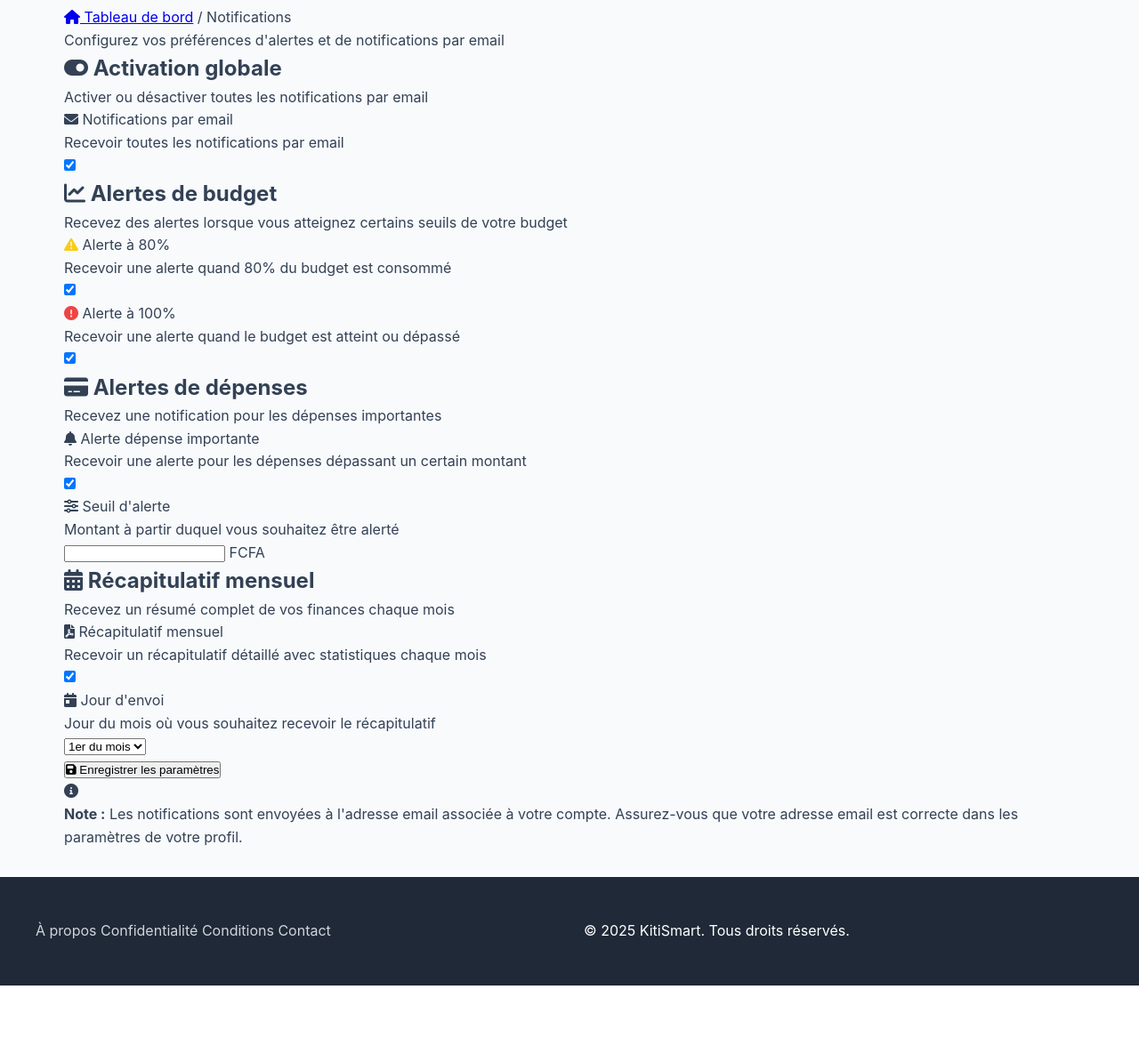
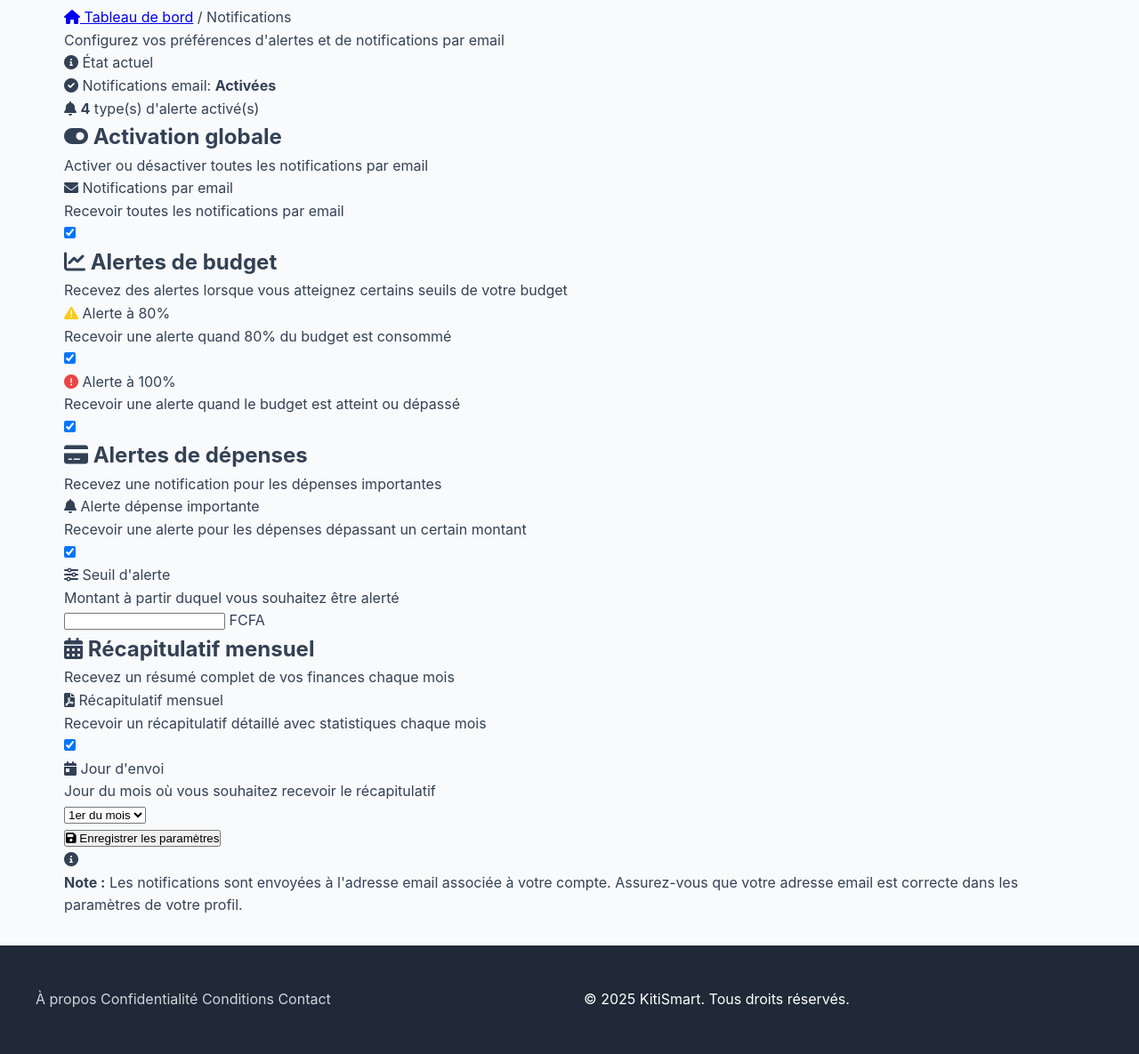
Before and after one commit to merek7/kitismart, a PHP site: template app/views/dashboard/notification_settings.php in a window 1280 px wide. Shown: the part 76-1261 px from the top of the page at 89% size. Before the commit the page ends 1184 px from the top, so only its background shows below. Run offline with PHP 8.4, Linux system fonts and the light colour scheme; the template is opened without the code that fills it: most values are stand-ins (such as "Sample title", 1, 10 or a date in 2020); some libraries are stand-ins or nearby versions.

Commit message:
feat: Improve notification settings UX with visual summary
Added settings summary card at the top of notification settings page:
- Displays current email notification status (Enabled/Disabled)
- Shows count of active alert types when notifications are enabled
- Visual indicator with check/times icon based on status
- Color-coded background (red for inactive, gradient for active)

CSS Additions (notification_settings.css):
- .settings-summary with gradient background (lines 38-87)
- .summary-header with icon and title
- .summary-content with flexbox layout
- .summary-item with glassmorphism effect
- .inactive state with red background

UX Improvements:
- Users can quickly see their current notification configuration
- No need to scroll through all settings to check status
- Visual feedback makes it easier to understand active alerts

Files modified:
- app/views/dashboard/notification_settings.php (lines 19-46)
- public/assets/css/dashboard/notification_settings.css (lines 38-87)

```diff
--- a/app/views/dashboard/notification_settings.php
+++ b/app/views/dashboard/notification_settings.php
@@ -13,6 +13,35 @@
             <div class="settings-header">
                 <div>
                     <p class="subtitle">Configurez vos préférences d'alertes et de notifications par email</p>
+                </div>
+            </div>
+
+            <!-- Résumé des paramètres actifs -->
+            <div class="settings-summary">
+                <div class="summary-header">
+                    <i class="fas fa-info-circle"></i>
+                    <span>État actuel</span>
+                </div>
+                <div class="summary-content">
+                    <div class="summary-item <?= $settings->email_enabled ? 'active' : 'inactive' ?>">
+                        <i class="fas fa-<?= $settings->email_enabled ? 'check-circle' : 'times-circle' ?>"></i>
+                        <span>Notifications email: <strong><?= $settings->email_enabled ? 'Activées' : 'Désactivées' ?></strong></span>
+                    </div>
+                    <?php if ($settings->email_enabled): ?>
+                        <div class="summary-item active">
+                            <i class="fas fa-bell"></i>
+                            <span>
+                                <?php
+                                $activeAlerts = 0;
+                                if ($settings->budget_alert_80) $activeAlerts++;
+                                if ($settings->budget_alert_100) $activeAlerts++;
+                                if ($settings->expense_alert_enabled) $activeAlerts++;
+                                if ($settings->monthly_summary) $activeAlerts++;
+                                ?>
+                                <strong><?= $activeAlerts ?></strong> type(s) d'alerte activé(s)
+                            </span>
+                        </div>
+                    <?php endif; ?>
                 </div>
             </div>
 
```
Also changed, not shown: public/assets/css/dashboard/notification_settings.css.
